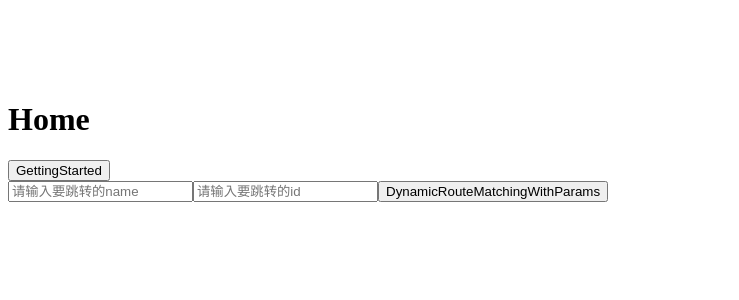
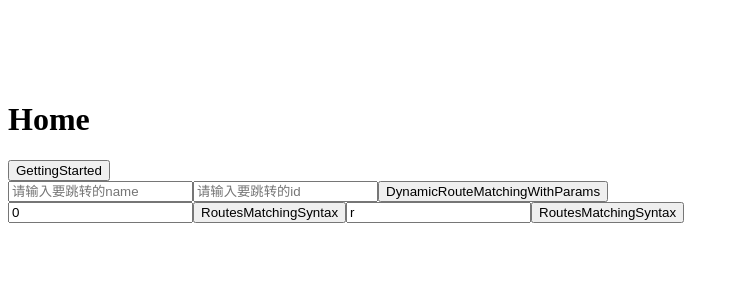
Before and after one commit to yuayuz/vue-learning, a Vue app in the folder vue-router/: page / in a window 1280 px wide. Shown: the top 300 px of the page, without its empty margins (0-739 px from the left). Built offline with nearby package versions, Linux system fonts and the light colour scheme.

Commit message:
add `RoutesMatchingSyntax`

```diff
--- a/vue-router/src/router/index.ts
+++ b/vue-router/src/router/index.ts
@@ -2,6 +2,8 @@ import { createRouter, createWebHistory } from 'vue-router'
 import Home from '@/views/Home.vue'
 import GettingStarted from '@/views/Essentials/GettingStarted.vue'
 import DynamicRouteMatchingWithParams from '@/views/Essentials/DynamicRouteMatchingWithParams.vue'
+import RoutesMatchingSyntax from '@/views/Essentials/RoutesMatchingSyntax.vue'
+import RoutesMatchingSyntax1 from '@/views/Essentials/RoutesMatchingSyntax1.vue'
 
 const router = createRouter({
   history: createWebHistory(import.meta.env.BASE_URL),
@@ -20,6 +22,16 @@ const router = createRouter({
       path: '/DynamicRouteMatchingWithParams/:name/:id',
       name: 'DynamicRouteMatchingWithParams',
       component: DynamicRouteMatchingWithParams
+    },
+    {
+      path: '/RoutesMatchingSyntax/:rs(\\d+)',
+      name: 'RoutesMatchingSyntax',
+      component: RoutesMatchingSyntax
+    },
+    {
+      path: '/RoutesMatchingSyntax/:rs',
+      name: 'RoutesMatchingSyntax',
+      component: RoutesMatchingSyntax1
     }
   ]
 })
--- /dev/null
+++ b/vue-router/src/views/Essentials/RoutesMatchingSyntax.vue
@@ -0,0 +1,37 @@
+<script setup lang="ts">
+// 在参数中自定义正则
+// 当定义像 :userId 这样的参数时，
+// 内部使用以下的正则 ([^/]+) (至少一个不是斜杠 / 的字符)来从 URL 中提取参数。
+const routes1 = [
+  // 匹配 /o/3549
+  { path: '/o/:orderId' },
+  // 匹配 /p/books
+  { path: '/p/:productName' }
+]
+const routes2 = [
+  // /:orderId -> 仅匹配数字
+  { path: '/RoutesMatchingSyntax(\\d+)' },
+  // /:productName -> 匹配其他任何内容
+  { path: '/RoutesMatchingSyntax' }
+]
+
+// 可重复的参数
+// 如果你需要匹配具有多个部分的路由，如 /first/second/third，
+// 应该用 *（0 个或多个）和 +（1 个或多个）将参数标记为可重复
+const routes3 = [
+  // /:chapters ->  匹配 /one, /one/two, /one/two/three, 等
+  { path: '/:chapters+' },
+  // /:chapters -> 匹配 /, /one, /one/two, /one/two/three, 等
+  { path: '/:chapters*' }
+]
+
+// 可选参数
+// 可以通过使用 ? 修饰符(0 个或 1 个)将一个参数标记为可选
+</script>
+
+<template>
+  <p>number</p>
+  <p>type is {{ typeof $route.params.r }}</p>
+</template>
+
+<style scoped></style>
--- /dev/null
+++ b/vue-router/src/views/Essentials/RoutesMatchingSyntax1.vue
@@ -0,0 +1,8 @@
+<script setup lang="ts"></script>
+
+<template>
+  <p>string</p>
+  <p>type is {{ typeof $route.params.r }}</p>
+</template>
+
+<style scoped></style>
--- a/vue-router/src/views/Home.vue
+++ b/vue-router/src/views/Home.vue
@@ -10,6 +10,8 @@ const id = ref()
 const handleRouter1 = function (name: string, id: string, page: string) {
   router.push({ name: page, params: { name: name, id: id } })
 }
+const r = ref('r')
+const n = ref(0)
 </script>
 
 <template>
@@ -21,6 +23,15 @@ const handleRouter1 = function (name: string, id: string, page: string) {
   <button @click="handleRouter1(name, id, 'DynamicRouteMatchingWithParams')">
     DynamicRouteMatchingWithParams
   </button>
+  <br />
+  <input v-model="n" />
+  <button @click="router.push({ name: 'RoutesMatchingSyntax', params: { rs: n } })">
+    RoutesMatchingSyntax
+  </button>
+  <input v-model="r" />
+  <button @click="router.push({ name: 'RoutesMatchingSyntax', params: { rs: r } })">
+    RoutesMatchingSyntax
+  </button>
 </template>
 
 <style scoped></style>
```
